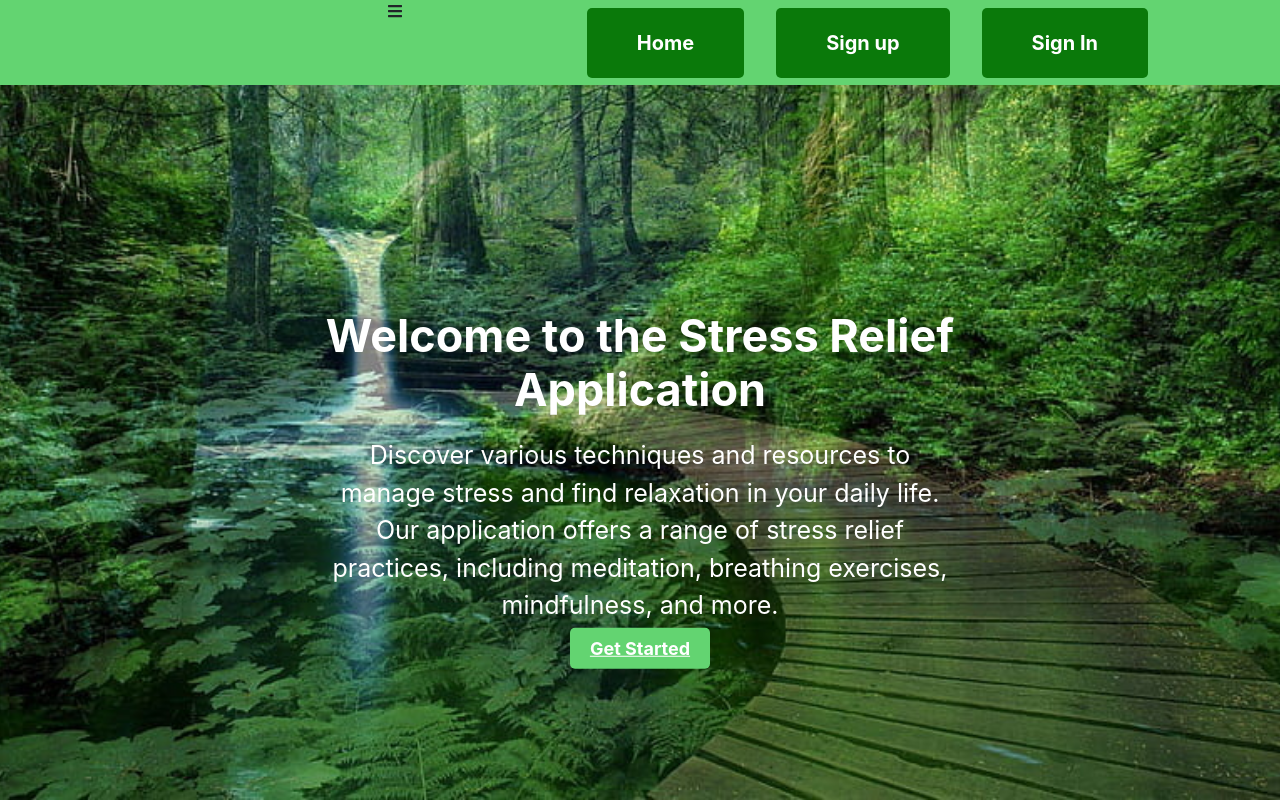
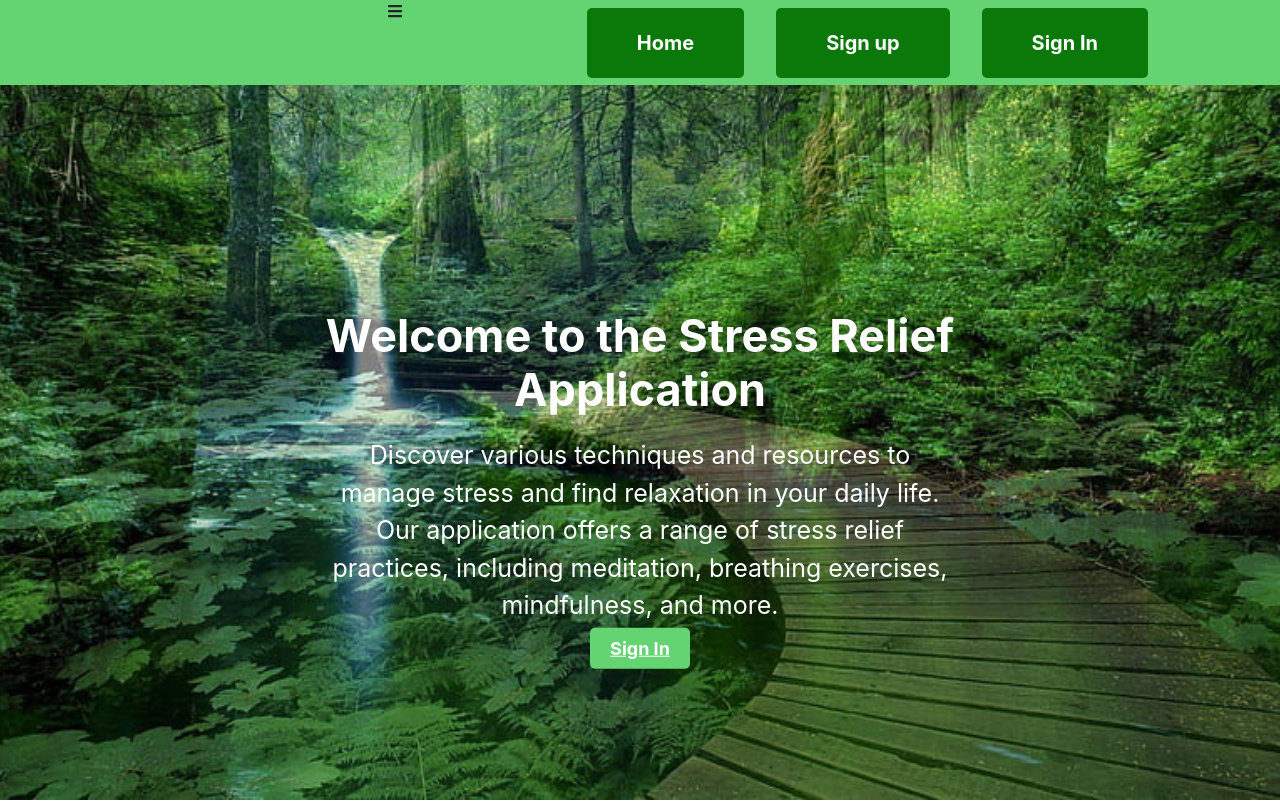
Before and after one commit to Cmbailey089/zenify, a React (Create React App) app in the folder client/: page / in a window 1280 px wide. Shown: the top 802 px of the page. Built offline with nearby package versions, Linux system fonts and the light colour scheme; the HTML template or start-up script is replaced by a standard one.

Commit message:
hiding stuff spooky

```diff
--- a/client/src/App.js
+++ b/client/src/App.js
@@ -81,7 +81,7 @@ const App = () => {
                   classNames="page-transition"
                 >
                   <Switch location={location}>
-                    <Route exact path="/" component={Home} />
+                    <Route exact path="/" render={() => <Home loggedIn={loggedIn} />} />
                     <Route path="/about" component={About} />
                     <Route path="/videos" component={Videos} />
                     <Route path="/sign-up">
--- a/client/src/pages/Home.js
+++ b/client/src/pages/Home.js
@@ -14,9 +14,9 @@ const Home = ({ loggedIn }) => {
         <p>
           Discover various techniques and resources to manage stress and find relaxation in your daily life. Our application offers a range of stress relief practices, including meditation, breathing exercises, mindfulness, and more.
         </p>
-        <Link to="/sign-in" className="get-started-btn">
-          {loggedIn ? 'Go to Dashboard' : 'Get Started'}
-        </Link>
+        {!loggedIn && (
+          <Link to="/sign-in" className="get-started-btn">Sign In</Link>
+        )}
         {loggedIn && (
           <div className="features">
             <div className="feature-item">
```
